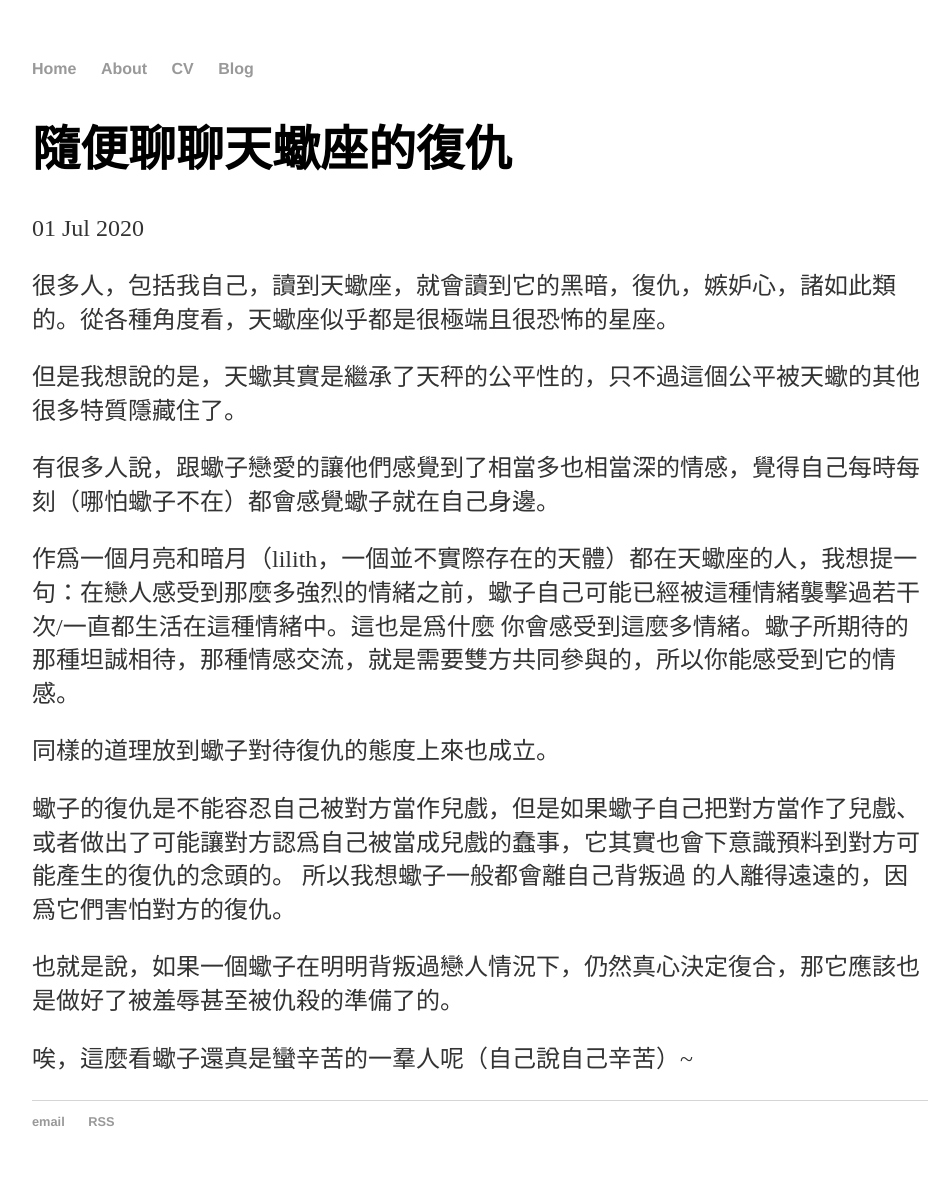
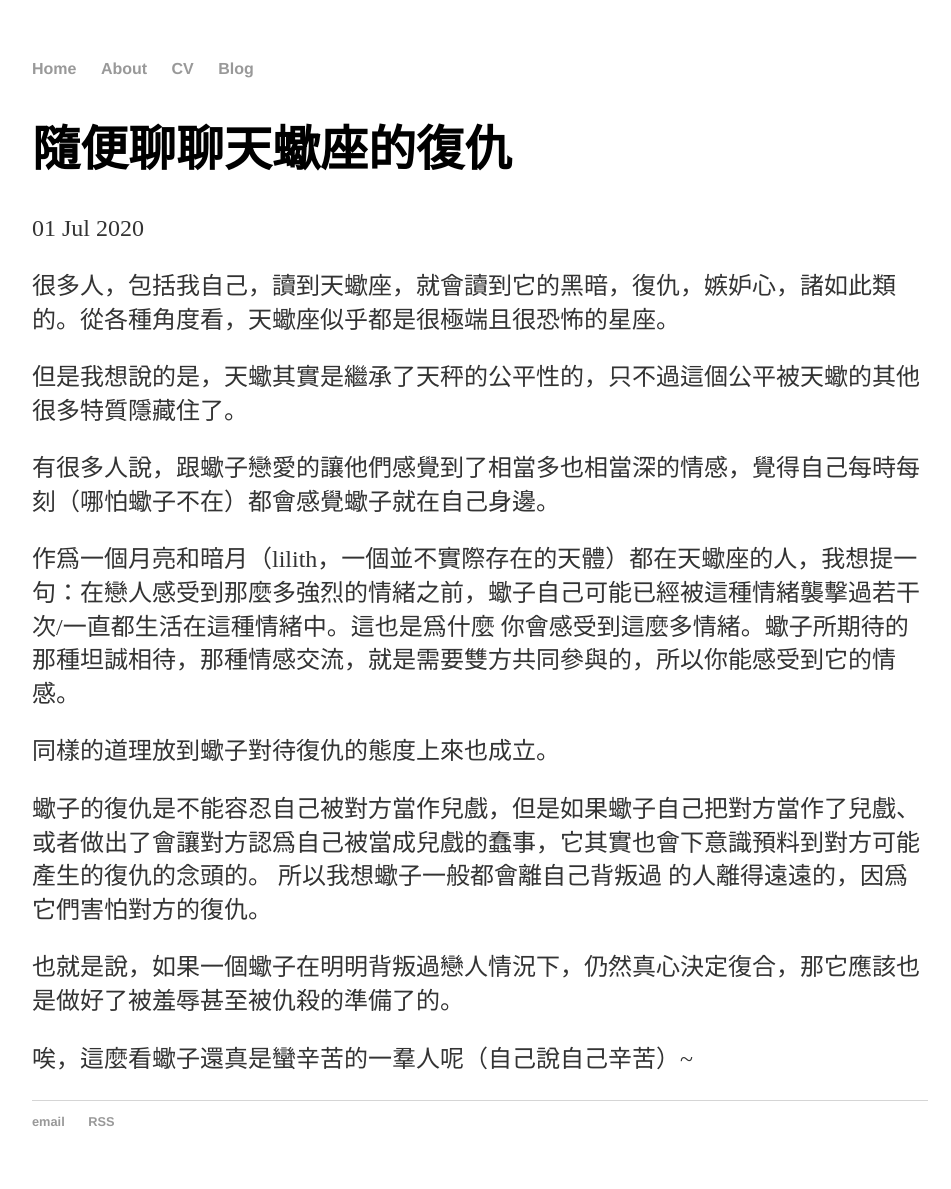
Before and after one commit to Ekove/ekove.github.io, a Jekyll site: the page built from _posts/2020-7-1-scorpio.md, in a window 1280 px wide. Shown: the whole page, without its empty margins (160-1111 px from the left). Built offline with Jekyll 4.4.1, drawn with Linux system fonts in a browser that asks for light colours.

Commit message:
Update 2020-7-1-scorpio.md

```diff
--- a/_posts/2020-7-1-scorpio.md
+++ b/_posts/2020-7-1-scorpio.md
@@ -15,7 +15,7 @@ date: 2020-07-01
 
 同樣的道理放到蠍子對待復仇的態度上來也成立。
 
-蠍子的復仇是不能容忍自己被對方當作兒戲，但是如果蠍子自己把對方當作了兒戲、或者做出了可能讓對方認爲自己被當成兒戲的蠢事，它其實也會下意識預料到對方可能產生的復仇的念頭的。
+蠍子的復仇是不能容忍自己被對方當作兒戲，但是如果蠍子自己把對方當作了兒戲、或者做出了會讓對方認爲自己被當成兒戲的蠢事，它其實也會下意識預料到對方可能產生的復仇的念頭的。
 所以我想蠍子一般都會離自己背叛過
 的人離得遠遠的，因爲它們害怕對方的復仇。
 
```
